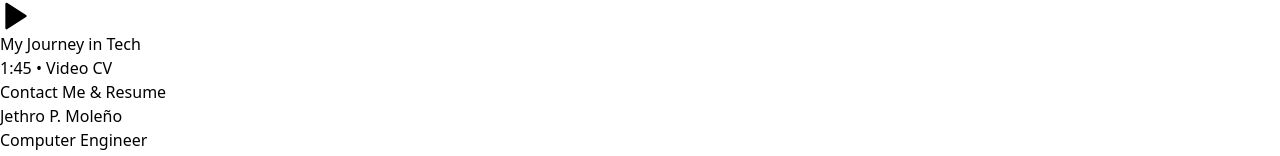
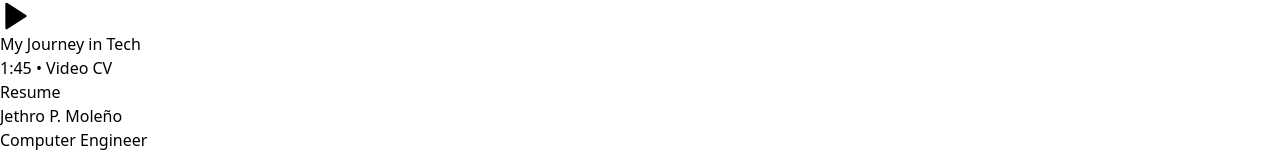
Before and after one commit to jethromoleno/MyWebfolio, a React (Vite) app: page / in a window 1280 px wide. Shown: the part 630-786 px from the top of the page. Built offline with nearby package versions, Linux system fonts and the light colour scheme.

Commit message:
Added file in profile-assets: Moleno_Resume.pdf Modified several sections in src/App.jsx to update navigation links, section titles, and button labels for clarity and consistency.

```diff
--- a/src/App.jsx
+++ b/src/App.jsx
@@ -358,7 +358,7 @@ const VideoCV = () => {
         </div>
 
         {/* Resume/Contact Details Section (MOVED FROM Resume component) */}
-        <h2 className="text-3xl font-bold text-slate-900 dark:text-white mb-8 mt-16">Contact Me & Resume</h2>
+        <h2 className="text-3xl font-bold text-slate-900 dark:text-white mb-8 mt-16">Resume</h2>
         <div className="bg-white dark:bg-slate-900 p-8 rounded-2xl max-w-4xl mx-auto shadow-2xl border border-slate-200 dark:border-slate-700 text-left">
             <div className="flex flex-col md:flex-row items-center justify-between gap-8">
               <div className="text-left space-y-4">
@@ -372,10 +372,10 @@ const VideoCV = () => {
               </div>
               <div className="flex flex-col gap-3 w-full md:w-auto">
                 <button className="flex items-center justify-center gap-2 bg-blue-600 hover:bg-blue-700 text-white px-6 py-3 rounded-lg font-medium transition-colors">
-                  <Download size={20} /> Download PDF
+                  <Download size={20} /> Download
                 </button>
                 <button className="flex items-center justify-center gap-2 bg-slate-200 dark:bg-slate-700 hover:bg-slate-300 dark:hover:bg-slate-600 text-slate-900 dark:text-white px-6 py-3 rounded-lg font-medium transition-colors">
-                  <ExternalLink size={20} /> Preview in Browser
+                  <ExternalLink size={20} /> Preview
                 </button>
               </div>
             </div>
```
Also changed, not shown: 1 other file (tests, documents, lock files or other folders).
